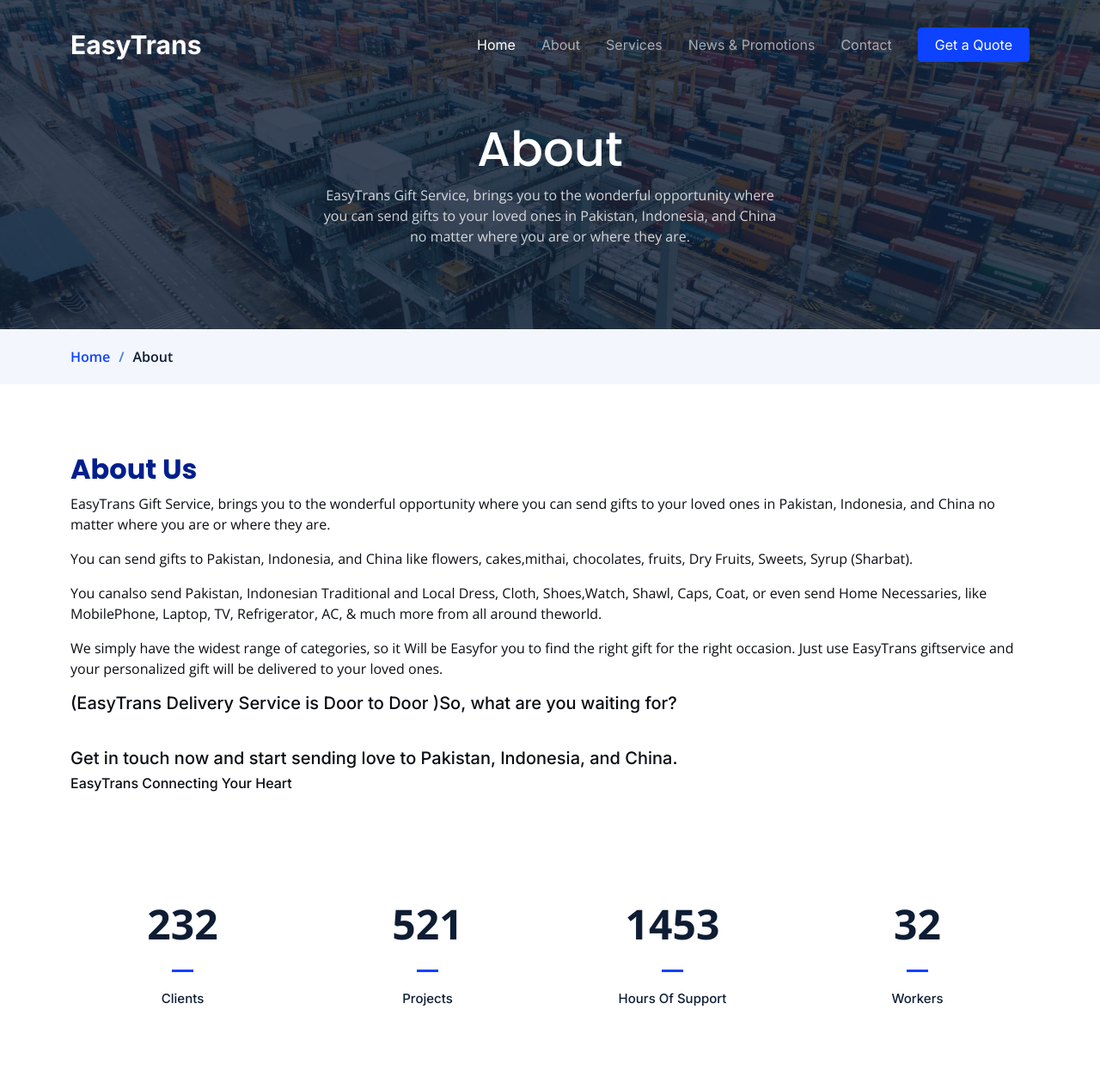
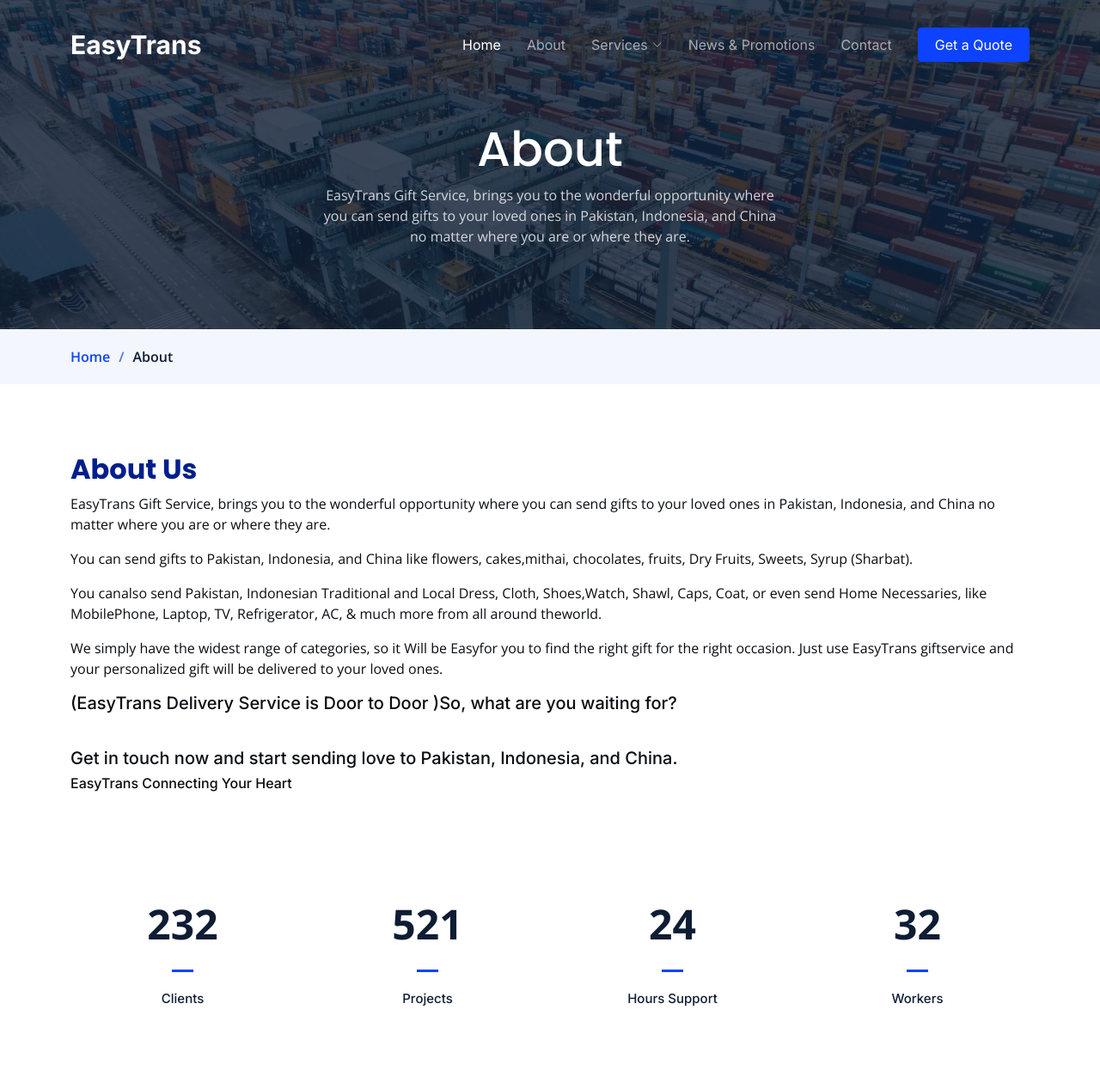
Before and after one commit to Sufiyan-Khanzada/Easttrans-Website-Dashboard, a PHP site: page /about.php in a window 1280 px wide. Shown: the top 1260 px of the page at 86% size. Run offline with PHP 8.4, Linux system fonts and the light colour scheme.

Commit message:
Advance Working

```diff
--- a/about.php
+++ b/about.php
@@ -97,7 +97,7 @@ include 'header.php';
       </div>
     </section><!-- End About Us Section -->
 
-    <!-- ======= Stats Counter Section ======= -->
+   <!-- ======= Stats Counter Section ======= -->
     <section id="stats-counter" class="stats-counter pt-0">
       <div class="container" data-aos="fade-up">
 
@@ -119,8 +119,8 @@ include 'header.php';
 
           <div class="col-lg-3 col-md-6">
             <div class="stats-item text-center w-100 h-100">
-              <span data-purecounter-start="0" data-purecounter-end="1453" data-purecounter-duration="1" class="purecounter"></span>
-              <p>Hours Of Support</p>
+              <span data-purecounter-start="0" data-purecounter-end="24" data-purecounter-duration="1" class="purecounter"></span>
+              <p>Hours Support</p>
             </div>
           </div><!-- End Stats Item -->
 
@@ -164,7 +164,7 @@ include 'header.php';
               <div class="testimonial-item">
                 <img src="assets/img/testimonials/testimonials-2.jpg" class="testimonial-img" alt="">
                 <h3>Sara Wilsson</h3>
-                <h4>Designer</h4>
+                <h4>xyz</h4>
                 <div class="stars">
                   <i class="bi bi-star-fill"></i><i class="bi bi-star-fill"></i><i class="bi bi-star-fill"></i><i class="bi bi-star-fill"></i><i class="bi bi-star-fill"></i>
                 </div>
@@ -180,7 +180,7 @@ include 'header.php';
               <div class="testimonial-item">
                 <img src="assets/img/testimonials/testimonials-3.jpg" class="testimonial-img" alt="">
                 <h3>Jena Karlis</h3>
-                <h4>Store Owner</h4>
+                <h4>xyz</h4>
                 <div class="stars">
                   <i class="bi bi-star-fill"></i><i class="bi bi-star-fill"></i><i class="bi bi-star-fill"></i><i class="bi bi-star-fill"></i><i class="bi bi-star-fill"></i>
                 </div>
@@ -196,7 +196,7 @@ include 'header.php';
               <div class="testimonial-item">
                 <img src="assets/img/testimonials/testimonials-4.jpg" class="testimonial-img" alt="">
                 <h3>Matt Brandon</h3>
-                <h4>Freelancer</h4>
+                <h4>xyz</h4>
                 <div class="stars">
                   <i class="bi bi-star-fill"></i><i class="bi bi-star-fill"></i><i class="bi bi-star-fill"></i><i class="bi bi-star-fill"></i><i class="bi bi-star-fill"></i>
                 </div>
@@ -212,7 +212,7 @@ include 'header.php';
               <div class="testimonial-item">
                 <img src="assets/img/testimonials/testimonials-5.jpg" class="testimonial-img" alt="">
                 <h3>John Larson</h3>
-                <h4>Entrepreneur</h4>
+                <h4>xyz</h4>
                 <div class="stars">
                   <i class="bi bi-star-fill"></i><i class="bi bi-star-fill"></i><i class="bi bi-star-fill"></i><i class="bi bi-star-fill"></i><i class="bi bi-star-fill"></i>
                 </div>
--- a/header.php
+++ b/header.php
@@ -55,7 +55,14 @@
         <ul>
           <li><a href="index.php" class="active">Home</a></li>
           <li><a href="about.php">About</a></li>
-          <li><a href="services.php">Services</a></li>
+          <li class="dropdown"><a href="#"><span>Services</span> <i class="bi bi-chevron-down dropdown-indicator"></i></a>
+            <ul>
+              <li><a href="#">Drop Down 1</a></li>
+              <li><a href="#">Drop Down 2</a></li>
+              <li><a href="#">Drop Down 3</a></li>
+              <li><a href="#">Drop Down 4</a></li>
+            </ul>
+          </li>
          <li><a href="news_promotions.php">News & Promotions</a></li>
          <!--  <li class="dropdown"><a href="#"><span>Drop Down</span> <i class="bi bi-chevron-down dropdown-indicator"></i></a>
             <ul>
```
